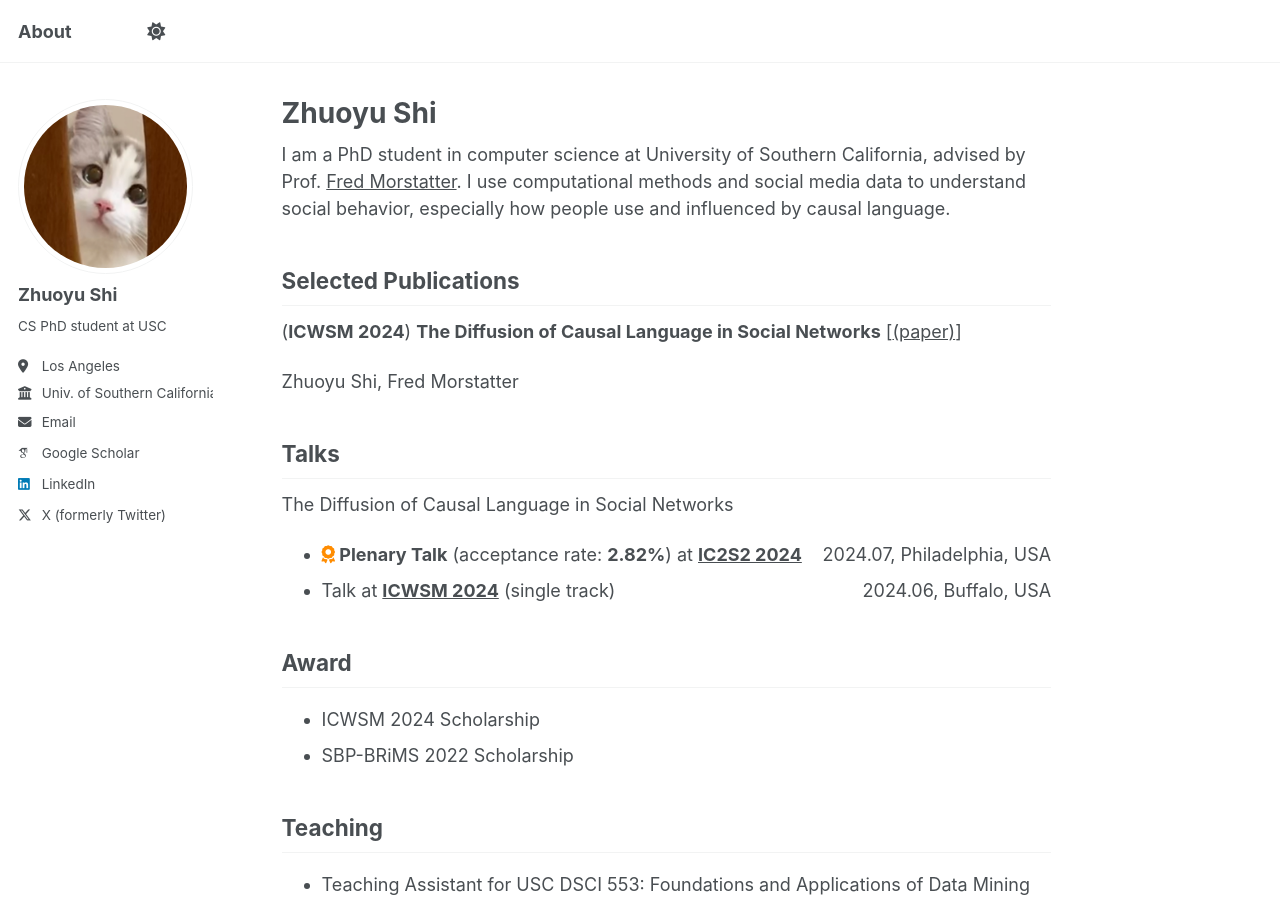
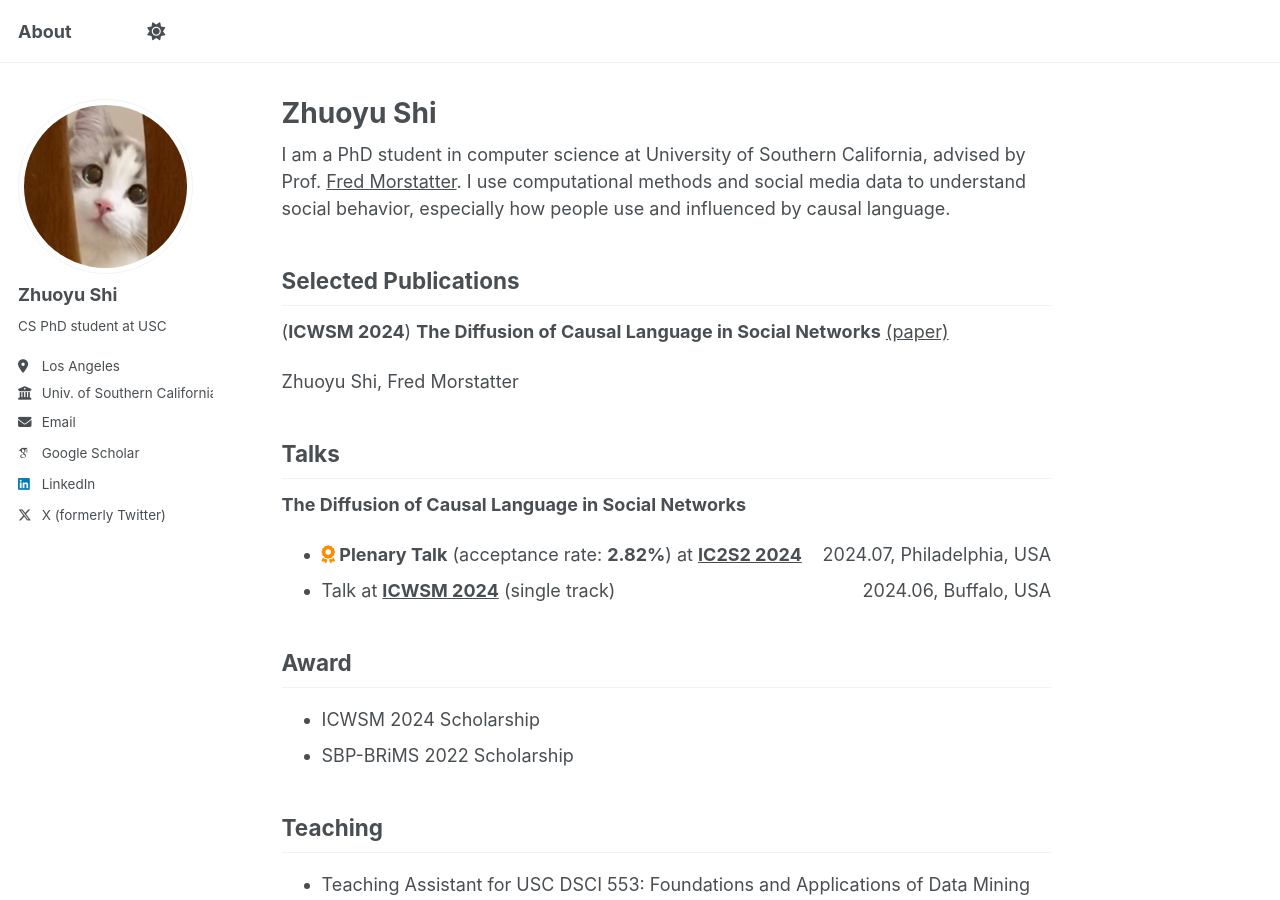
Before and after one commit to ZhuoyuShiii/zhuoyushiii.github.io, a Jekyll site: the page built from _pages/about.md, in a window 1280 px wide and 900 px high. Built offline with Jekyll 4.4.1, drawn with Linux system fonts in a browser that asks for light colours; some web fonts are replaced; a script that is not in the unit is left out.

Commit message:
Update about.md

```diff
--- a/_pages/about.md
+++ b/_pages/about.md
@@ -11,14 +11,14 @@ I am a PhD student in computer science at University of Southern California, adv
 
 
 ## Selected Publications
-(**ICWSM 2024**) **The Diffusion of Causal Language in Social Networks** [<a style="color:inherit" href="https://ojs.aaai.org/index.php/ICWSM/article/view/31399">(paper)</a>]
+(**ICWSM 2024**) **The Diffusion of Causal Language in Social Networks** <a style="color:inherit" href="https://ojs.aaai.org/index.php/ICWSM/article/view/31399">(paper)</a>
 
 Zhuoyu Shi, Fred Morstatter
 
 <!-- <i class="fa-regular fa-bookmark"></i> The 18th International AAAI Conference on Web and Social Media -->
 
 ## Talks
-The Diffusion of Causal Language in Social Networks
+**The Diffusion of Causal Language in Social Networks**
 - **<i style="color:#FF8C00" class="fa-solid fa-award"></i> Plenary Talk** (acceptance rate: **2.82%**) at **<a style="color:inherit" href="https://ic2s2-2024.org">IC2S2 2024</a>** <span style="float:right;">2024.07, Philadelphia, USA</span>
 - Talk at **<a style="color:inherit" href="https://www.icwsm.org/2024/index.html/">ICWSM 2024</a>** (single track) <span style="float:right;">2024.06, Buffalo, USA</span>
 
```
